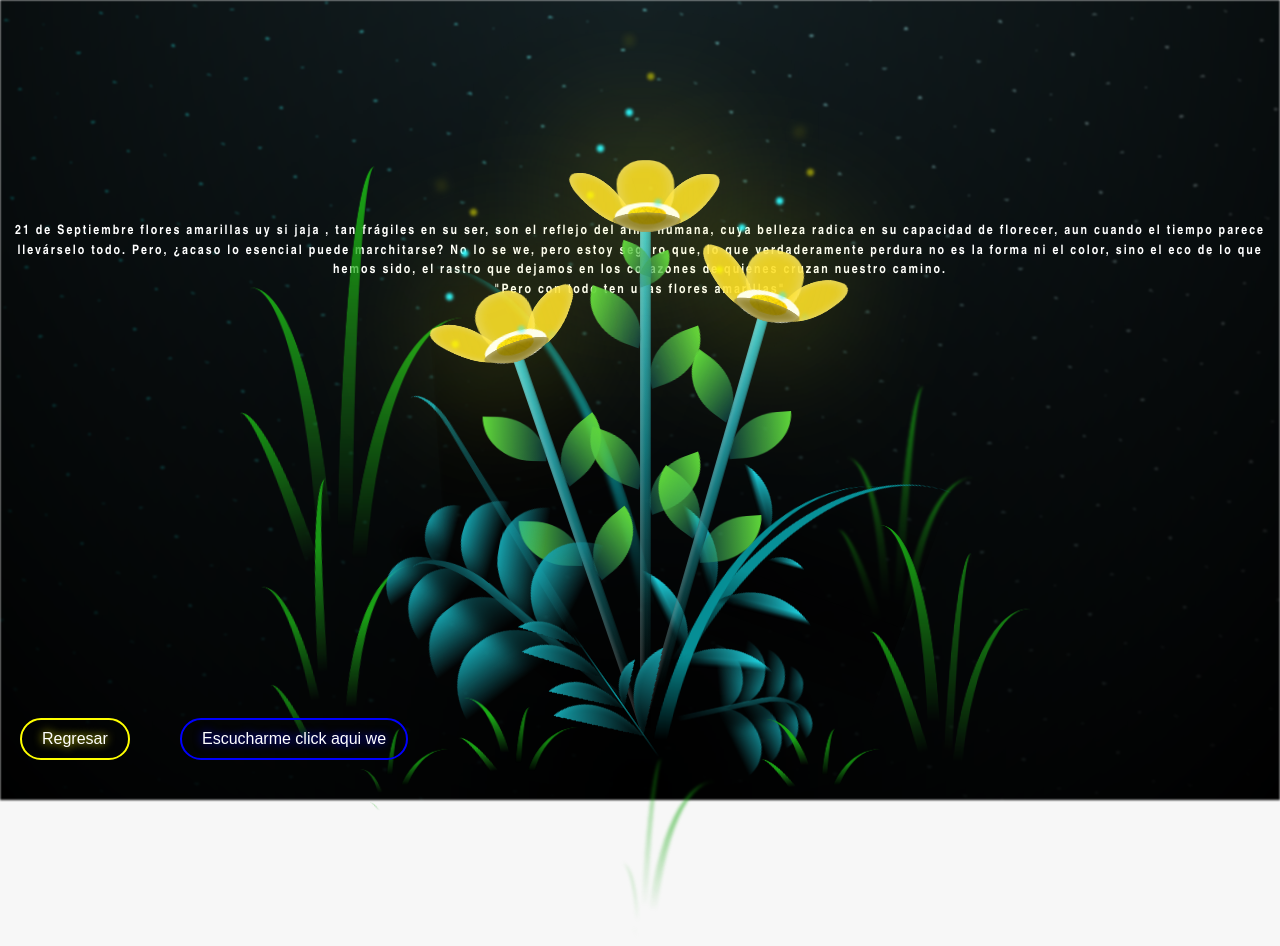
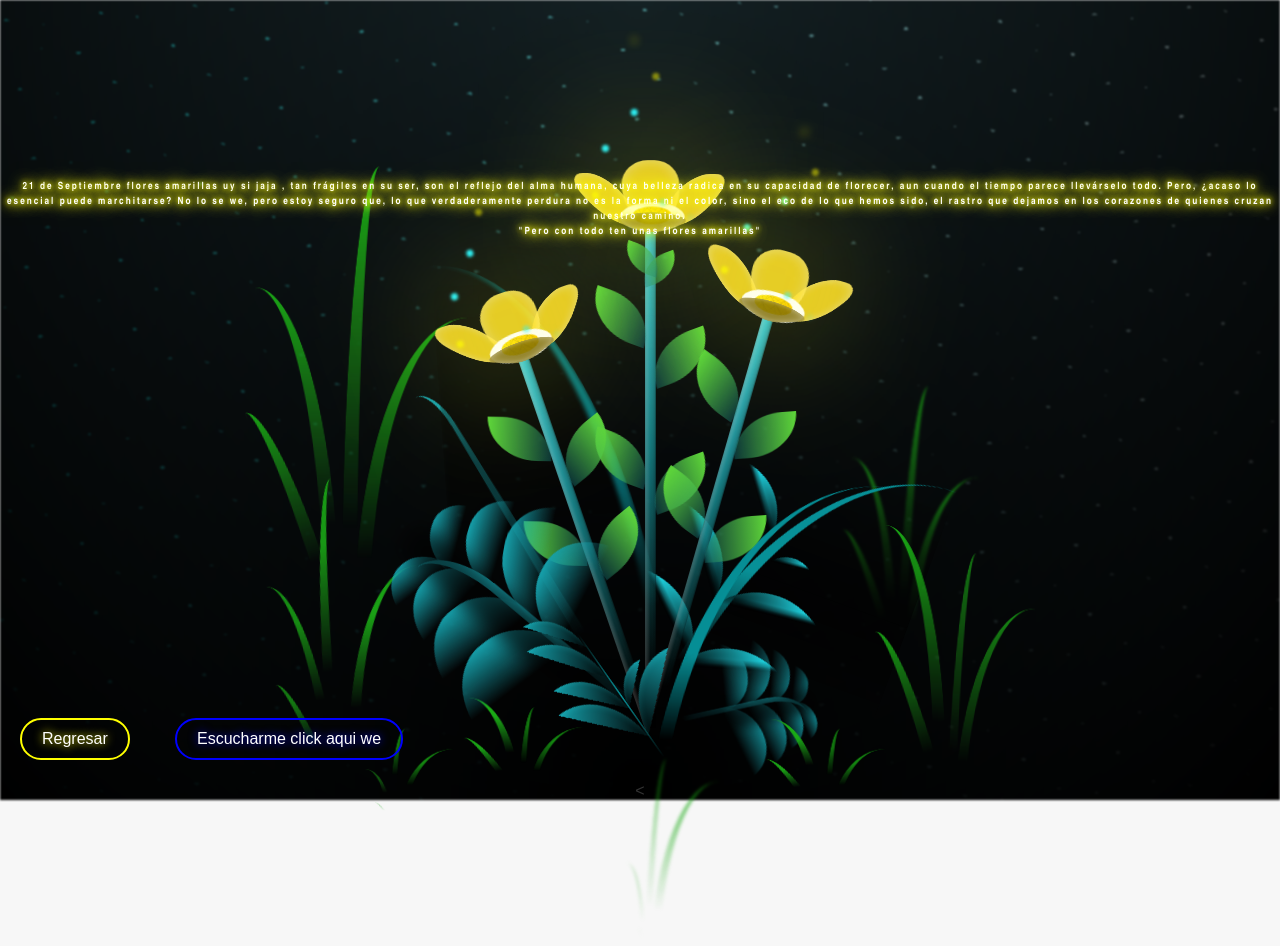
Before and after one commit to Dafaild25/david21septiembre, a plain HTML site: page flower.html in a window 1280 px wide. Drawn offline with Linux system fonts and the light colour scheme.

Commit message:
cambio de letras

```diff
--- a/css/main.css
+++ b/css/main.css
@@ -26,11 +26,12 @@ body {
   bottom: 40px;
   left: 20px;
   padding: 10px 20px;
+  font-size: medium;
   background-color:transparent;
   border: 2px solid yellow;
   border-radius: 30px; /* Bordes redondeados */
   color: white;
-  font-size: 16px;
+
   cursor: pointer;
   transition: 0.3s;
   text-shadow: 0 0 10px yellow; /* Efecto de fluorescencia */
@@ -46,13 +47,13 @@ body {
 #reproducir-btn {
   position: fixed;
   bottom: 40px;
-  left: 180px;
+  left: 175px;
   padding: 10px 20px;
   background-color:transparent;
   border: 2px solid blue;
   border-radius: 30px; /* Bordes redondeados */
   color: white;
-  font-size: 16px;
+  font-size: medium;
   cursor: pointer;
   transition: 0.3s;
   text-shadow: 0 0 10px blue; /* Efecto de fluorescencia */
@@ -89,24 +90,29 @@ body {
   }
 
 }
+
+
+
 .titulo {
-  margin-bottom: 500px;
-
+  margin-bottom: 560px;
+  position: absolute;
   font-family: "Arial Narrow", Arial, sans-serif;
   color: white;
   position: absolute;
   font-weight: bold;
-  font-size:small;
+  font-size:x-small;
   letter-spacing: 2px;
   opacity: 0;
   animation: fadeIn 3s ease-in-out forwards;
   text-align:center;
+  box-sizing: border-box; /* Asegura que el padding no afecte el ancho total */
   text-shadow:
-  0 0 5px yellow,  /* Sombra azul para un efecto electrizante */
-  0 0 10px yellow,
-  0 0 15px yellow,
-  0 0 20px yellow,
-  0 0 25px yellow,
+    0 0 5px yellow,  /* Sombra azul para un efecto electrizante */
+    0 0 10px yellow,
+    0 0 15px yellow,
+    0 0 20px yellow,
+    0 0 25px yellow;
+  z-index: 10;
 
 }
 @keyframes fadeIn {
--- a/flower.html
+++ b/flower.html
@@ -19,8 +19,10 @@
 
     </div>
 
-    <h1 class="titulo">21 de Septiembre flores amarillas uy si jaja , tan frágiles en su ser, son el reflejo del alma humana, cuya belleza radica en su capacidad de florecer, aun cuando el tiempo parece llevárselo todo. Pero, ¿acaso lo esencial puede marchitarse? No lo se we, pero estoy seguro que, lo que verdaderamente perdura no es la forma ni el color, sino el eco de lo que hemos sido, el rastro que dejamos en los corazones de quienes cruzan nuestro camino. <br>
-    "Pero con todo ten unas flores amarillas" </h1>
+    <
+        <h1 class="titulo">21 de Septiembre flores amarillas uy si jaja , tan frágiles en su ser, son el reflejo del alma humana, cuya belleza radica en su capacidad de florecer, aun cuando el tiempo parece llevárselo todo. Pero, ¿acaso lo esencial puede marchitarse? No lo se we, pero estoy seguro que, lo que verdaderamente perdura no es la forma ni el color, sino el eco de lo que hemos sido, el rastro que dejamos en los corazones de quienes cruzan nuestro camino. <br>
+            "Pero con todo ten unas flores amarillas" </h1>
+
     <div>
 
         <button id="regresar-btn" onclick="window.history.back();" >Regresar</button>
```
